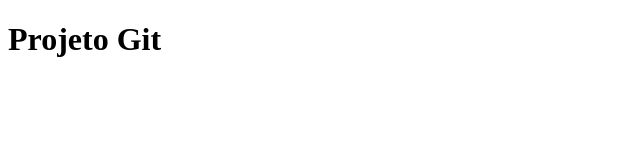
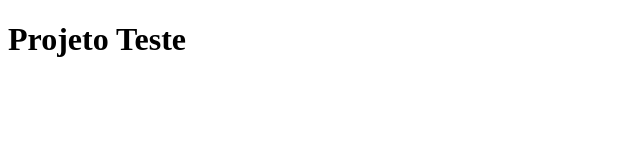
Before and after one commit to adryel01/atividades_m1, a plain HTML site: page index.html in a window 1280 px wide. Shown: the full height of the page, 0-640 px from the left. Drawn offline with Linux system fonts and the light colour scheme.

Commit message:
atualização de teste

```diff
--- a/index.html
+++ b/index.html
@@ -7,6 +7,6 @@
     <title>Projeto do Git</title>
 </head>
 <body>
-    <h1>Projeto Git</h1>
+    <h1>Projeto Teste</h1>
 </body>
 </html>
```
